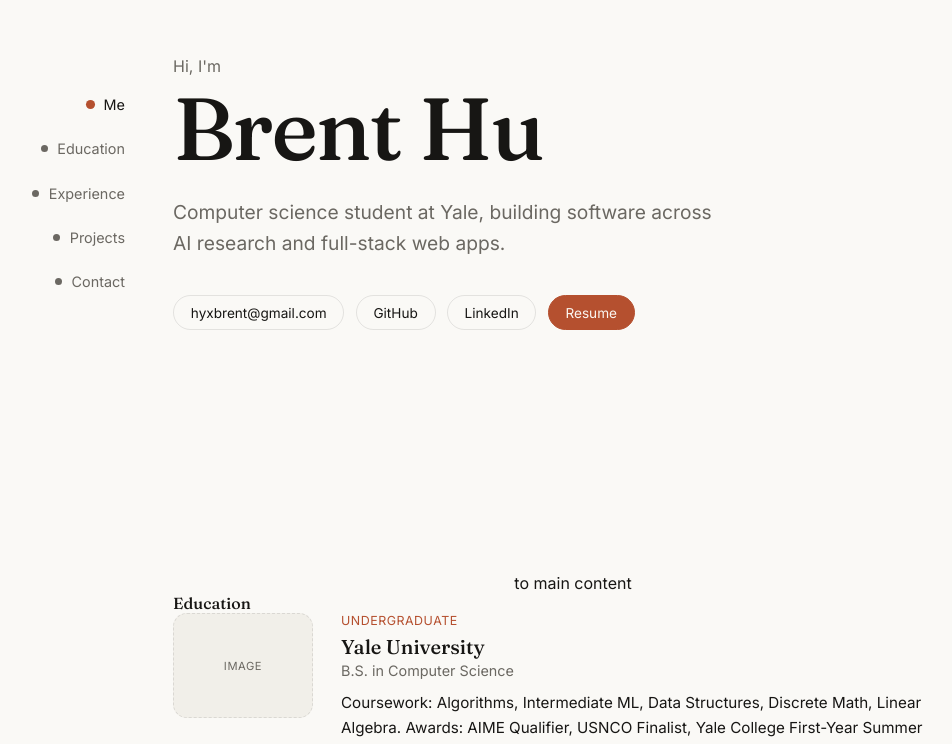
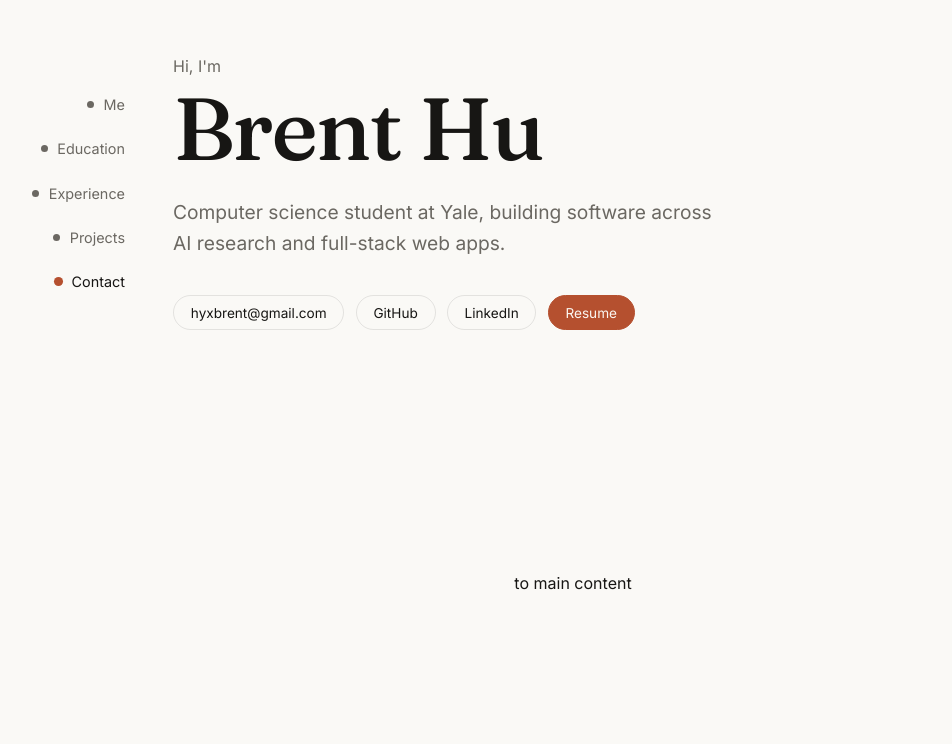
Before and after one commit to brtboi/brtboi.github.io, a React (Vite) app: page / in a window 1280 px wide. Shown: the part 207-951 px from the top of the page, without its empty margins (67-1019 px from the left). Built offline with nearby package versions, Linux system fonts and the light colour scheme.

Commit message:
timeline fix: and navbar scroll/highlighted link

```diff
--- a/src/components/Contact.module.scss
+++ b/src/components/Contact.module.scss
@@ -1,6 +1,6 @@
 .contact {
   text-align: center;
-  padding-bottom: 5rem;
+  padding: 5rem 0;
 }
 
 .contactBlurb {
--- a/src/components/SideNav.tsx
+++ b/src/components/SideNav.tsx
@@ -10,19 +10,36 @@ export default function SideNav() {
     const sections = navSections
       .map((s) => document.getElementById(s.id))
       .filter((el): el is HTMLElement => el !== null)
+    const lastId = sections[sections.length - 1]?.id
 
-    const observer = new IntersectionObserver(
-      (entries) => {
-        const visible = entries
-          .filter((e) => e.isIntersecting)
-          .sort((a, b) => b.intersectionRatio - a.intersectionRatio)[0]
-        if (visible) setActive(visible.target.id)
-      },
-      { rootMargin: '-40% 0px -50% 0px', threshold: [0, 0.25, 0.5, 0.75, 1] },
-    )
+    const updateActive = () => {
+      // active section = the last one (in document order) whose top has
+      // scrolled up past the marker line
+      const marker = window.innerHeight * 0.4
+      let current = sections[0]?.id
+      for (const el of sections) {
+        if (el.getBoundingClientRect().top <= marker) {
+          current = el.id
+        }
+      }
 
-    sections.forEach((el) => observer.observe(el))
-    return () => observer.disconnect()
+      // a short trailing section rests below the marker even at max scroll,
+      // so it can never win the check above — treat hitting the bottom of the
+      // page as being on the last section
+      const atBottom =
+        window.innerHeight + window.scrollY >= document.documentElement.scrollHeight - 2
+      if (atBottom && lastId) current = lastId
+
+      if (current) setActive(current)
+    }
+
+    updateActive()
+    window.addEventListener('scroll', updateActive, { passive: true })
+    window.addEventListener('resize', updateActive)
+    return () => {
+      window.removeEventListener('scroll', updateActive)
+      window.removeEventListener('resize', updateActive)
+    }
   }, [])
 
   return (
--- a/src/components/Timeline.module.scss
+++ b/src/components/Timeline.module.scss
@@ -1,9 +1,11 @@
 .timeline {
   list-style: none;
+
+  margin-top: 10rem;
+
   display: flex;
   flex-direction: column;
   gap: 3rem;
-  position: relative;
 }
 
 .timelineRow {
--- a/src/components/Timeline.tsx
+++ b/src/components/Timeline.tsx
@@ -5,7 +5,7 @@ type TimelineEntry = {
   period: string
   title: string
   org: string
-  description: string
+  description: string[] | string
   tags: string[]
 }
 
@@ -20,11 +20,10 @@ export default function Timeline({
 }) {
   return (
     <section id={id}>
+      <ol className={styles.timeline}>
       <Reveal>
         <h2>{title}</h2>
       </Reveal>
-
-      <ol className={styles.timeline}>
         {items.map((item, i) => (
           <li key={item.title}>
             <Reveal delay={(i % 2) * 60}>
--- a/src/index.scss
+++ b/src/index.scss
@@ -64,3 +64,7 @@ h1, h2, h3 {
   font-family: var(--font-display);
   font-weight: 500;
 }
+
+h2 {
+  font-size: 2rem;
+}
```
